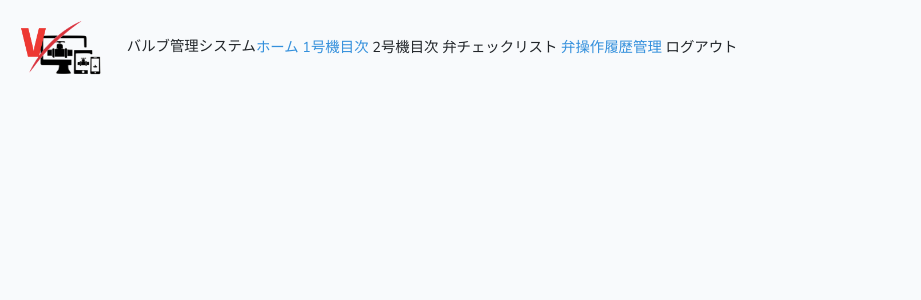
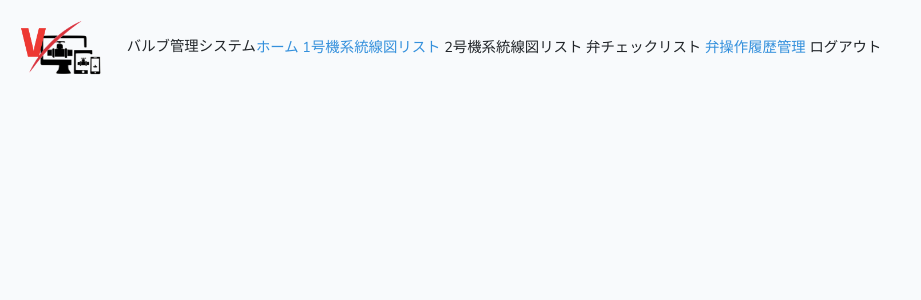
Before and after one commit to adgjmptwgw/valve_management, a Laravel app: page /DiagramsList in a window 1280 px wide. Shown: the top 300 px of the page, without its empty margins (0-921 px from the left). Run offline with Laravel 8, Linux system fonts and the light colour scheme; data that the repository does not hold is empty.

Commit message:
デプロイ前

```diff
--- a/src/resources/js/components/Parts/Tag.vue
+++ b/src/resources/js/components/Parts/Tag.vue
@@ -123,7 +123,7 @@ export default {
                 () =>
                     // axiosでデータを送る(このコンポーネント=>app/Http/Request/StoreOption.php=>ValveController=>DB)
                     axios
-                        .put("/api/System/" + this.tagId, {
+                        .put("/Tag/System/" + this.tagId, {
                             content: this.tagContent,
                             width: this.tagWidth,
                             height: this.tagHeight,
--- a/src/resources/views/SystemList.blade.php
+++ b/src/resources/views/SystemList.blade.php
@@ -57,11 +57,11 @@
               </v-list-item>
               <v-list-item>
                 <v-list-item-title>
-                  <a href="{{ url('/DiagramsList') }}"> 1号機目次 </a>
+                  <a href="{{ url('/DiagramsList') }}"> 1号機系統線図リスト </a>
                 </v-list-item-title>
               </v-list-item>
               <v-list-item>
-                <v-list-item-title>2号機目次</v-list-item-title>
+                <v-list-item-title>2号機系統線図リスト</v-list-item-title>
               </v-list-item>
               <v-list-item>
                 <v-list-item-title>弁チェックリスト</v-list-item-title>
--- a/src/routes/api.php
+++ b/src/routes/api.php
@@ -24,6 +24,7 @@ use Illuminate\Support\Facades\Route;
 //     'Tag' => 'Api\OptionApiController'
 //     ]);
 Route::apiResource('/System', 'Api\OptionApiController');
+// Route::put('/Tag', 'Api\OptionApiController@updateTag');
 
 // Route::apiResource('/Tag', 'Api\TagApiController');
 // Route::apiResource('/Tag', 'Api\OptionApiController');
--- a/src/routes/web.php
+++ b/src/routes/web.php
@@ -24,7 +24,7 @@ Route::get('/', function () {
 
 
 // ホーム画面の表示処理
-Route::get('/Home', 'ValveController@HomeIndex');
+Route::get('/', 'ValveController@HomeIndex');
 
 // 1号機目次表示処理
 Route::get('/DiagramsList', 'ValveController@ListIndex');
```
Also changed, not shown: 3 other files.
